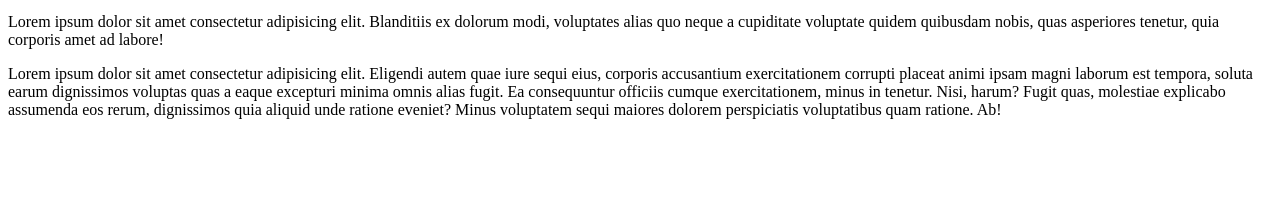
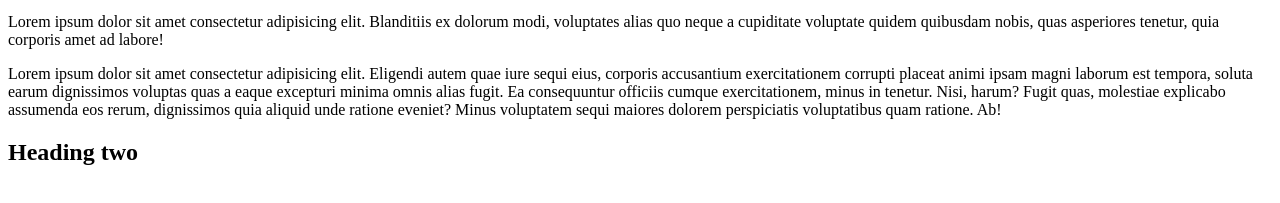
Before and after one commit to ugonnachidinmac/yt2_git_push1, a plain HTML site: page index.html in a window 1280 px wide. Shown: the part 101-304 px from the top of the page. Drawn offline with Linux system fonts and the light colour scheme.

Commit message:
second commit

```diff
--- a/index.html
+++ b/index.html
@@ -11,5 +11,7 @@
     <p>Lorem ipsum dolor sit amet consectetur adipisicing elit. Blanditiis ex dolorum modi, voluptates alias quo neque a cupiditate voluptate quidem quibusdam nobis, quas asperiores tenetur, quia corporis amet ad labore!</p>
     <p>Lorem ipsum dolor sit amet consectetur adipisicing elit. Eligendi autem quae iure sequi eius, corporis accusantium exercitationem corrupti placeat animi ipsam magni laborum est tempora, soluta earum dignissimos voluptas quas a eaque excepturi minima omnis alias fugit. Ea consequuntur officiis cumque exercitationem, minus in tenetur. Nisi, harum? Fugit quas, molestiae explicabo assumenda eos rerum, dignissimos quia aliquid unde ratione eveniet? Minus voluptatem sequi maiores dolorem perspiciatis voluptatibus quam ratione. Ab!</p>
 
+    <h2>Heading two</h2>
+
 </body>
 </html>
```
Also changed, not shown: git.txt, 1 other file.
